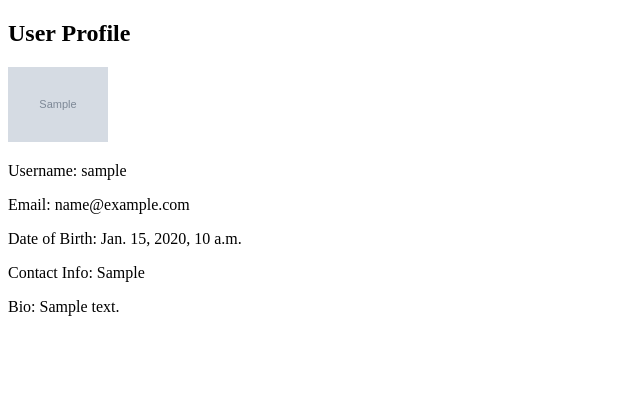
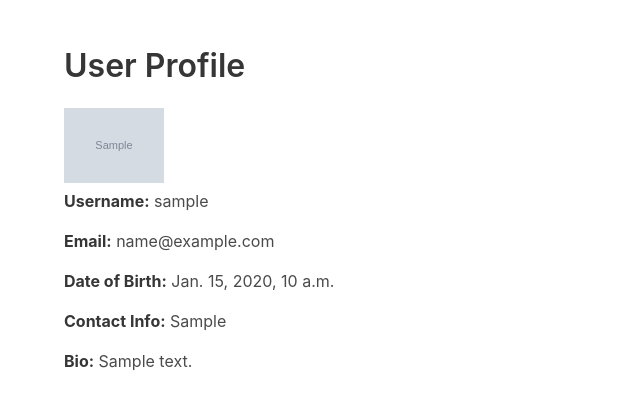
Before and after one commit to Dream-Teamers/vr-tourist-backend, a Django app: template users/templates/users/profiles.html in a window 1280 px wide. Shown: the top 420 px of the page, without its empty margins (0-640 px from the left). Run offline with Django 5.2, Linux system fonts and the light colour scheme; the template is opened without the code that fills it: most values are stand-ins (such as "Sample title", 1, 10 or a date in 2020); grey boxes marked "Sample" are stand-in pictures; parts of the project's set-up code (start-up, migrations or seed data) failed here and were passed over.

```diff
--- a/users/templates/users/profiles.html
+++ b/users/templates/users/profiles.html
@@ -1,19 +1,24 @@
 <!DOCTYPE html>
-{% load static %}
 <html lang="en">
 <head>
     <meta charset="UTF-8">
+    <meta name="viewport" content="width=device-width, initial-scale=1">
     <title>User Profile</title>
+    <link rel="stylesheet" href="https://cdn.jsdelivr.net/npm/bulma@0.9.2/css/bulma.min.css">
 </head>
 <body>
-    <h2>User Profile</h2>
-    <div>
-        <img src="{{ profile.profile_picture.url }}" alt="Profile Picture" style="width: 100px; height: auto;">
-        <p>Username: {{ profile.username }}</p>
-        <p>Email: {{ profile.email }}</p>
-        <p>Date of Birth: {{ profile.date_of_birth }}</p>
-        <p>Contact Info: {{ profile.contact_info }}</p>
-        <p>Bio: {{ profile.bio }}</p>
-    </div>
+    <section class="section">
+        <div class="container">
+            <h2 class="title">User Profile</h2>
+            <div class="content">
+                <img src="{{ profile.profile_picture.url }}" alt="Profile Picture" style="max-width: 100px; height: auto;">
+                <p><strong>Username:</strong> {{ profile.username }}</p>
+                <p><strong>Email:</strong> {{ profile.email }}</p>
+                <p><strong>Date of Birth:</strong> {{ profile.date_of_birth }}</p>
+                <p><strong>Contact Info:</strong> {{ profile.contact_info }}</p>
+                <p><strong>Bio:</strong> {{ profile.bio }}</p>
+            </div>
+        </div>
+    </section>
 </body>
 </html>
```
